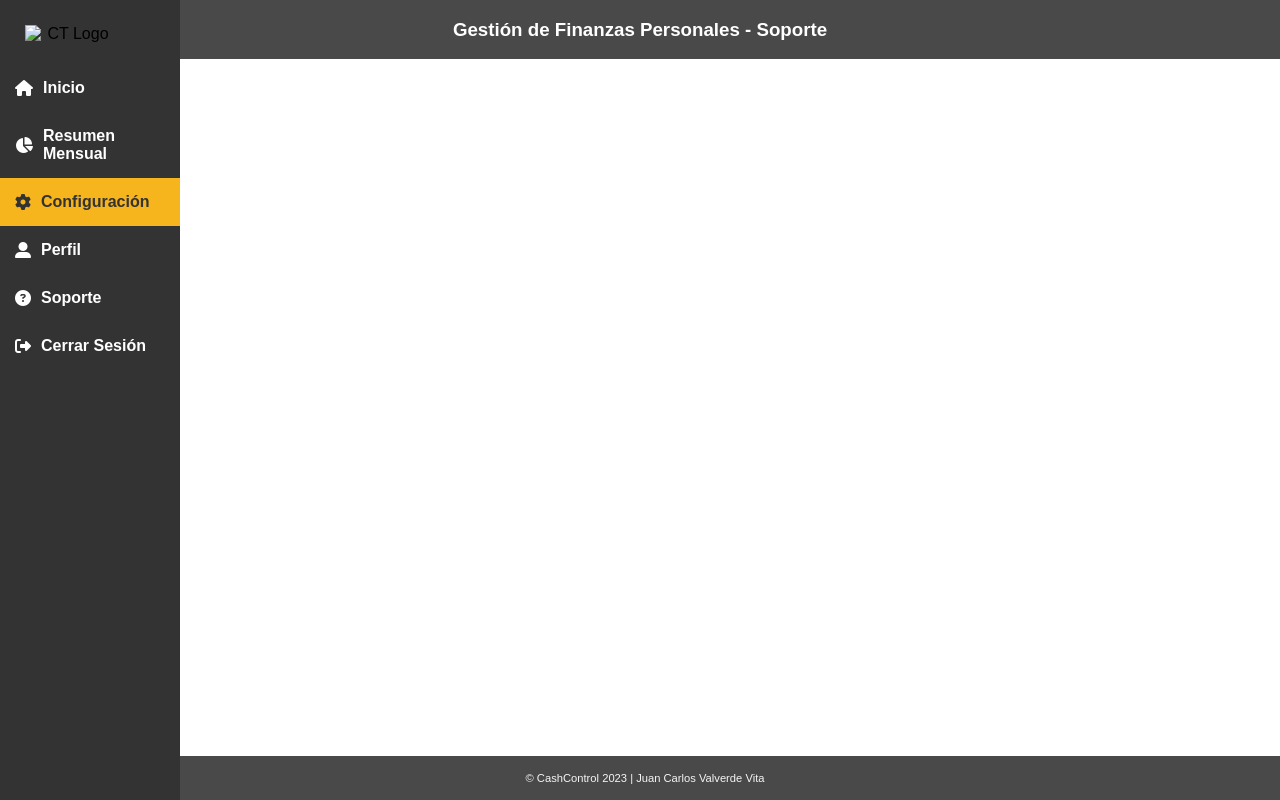
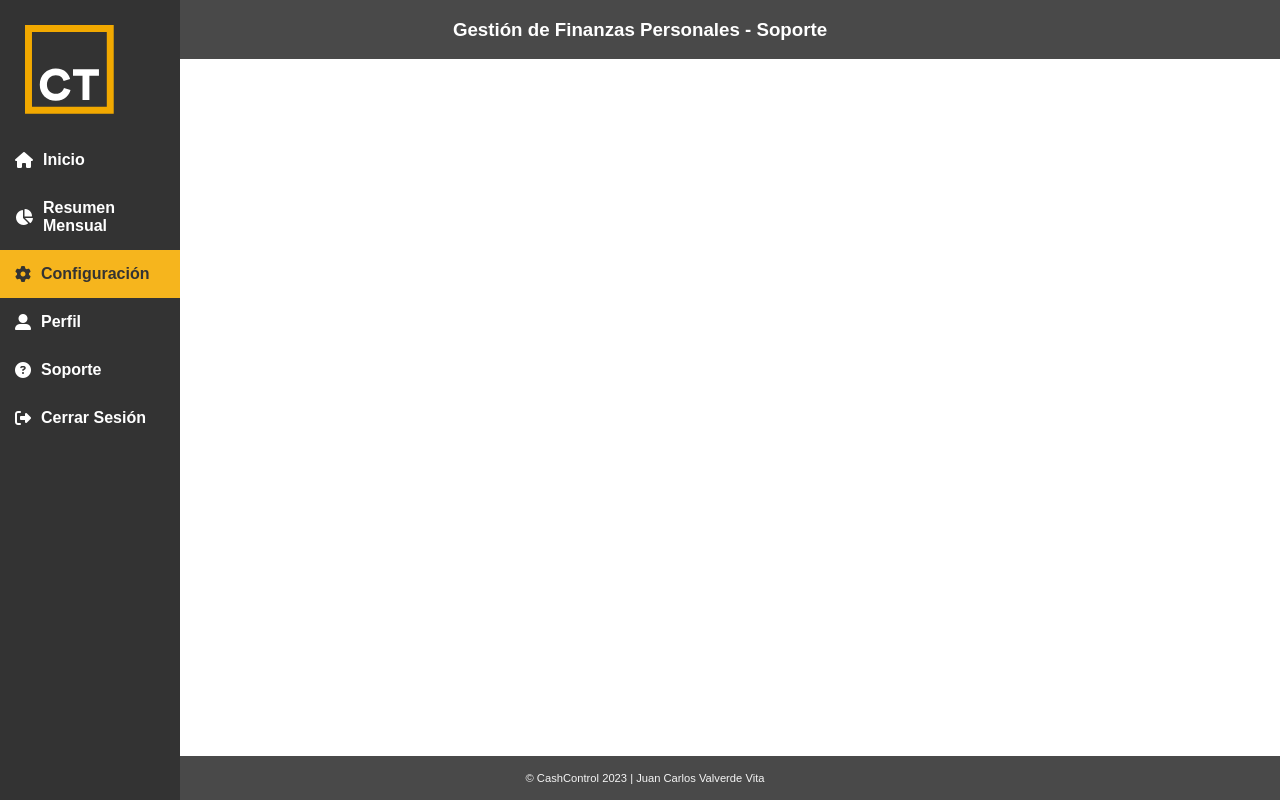
Before and after one commit to Jcvalverde96/cash-control, a plain HTML site: page soporte.html in a window 1280 px wide. Drawn offline with nearby package versions, Linux system fonts and the light colour scheme; a script that the page names is missing.

Commit message:
Update soporte.html

```diff
--- a/soporte.html
+++ b/soporte.html
@@ -34,7 +34,7 @@
 
     <div id="mySidebar" class="sidebar">
         <div class="logoct">
-            <img src="img/Logo-ct.svg" alt="CT Logo" >
+            <img src="Logo-ct.svg" alt="CT Logo" >
         </div>
 
         <ul class="sidebar-list">
```
